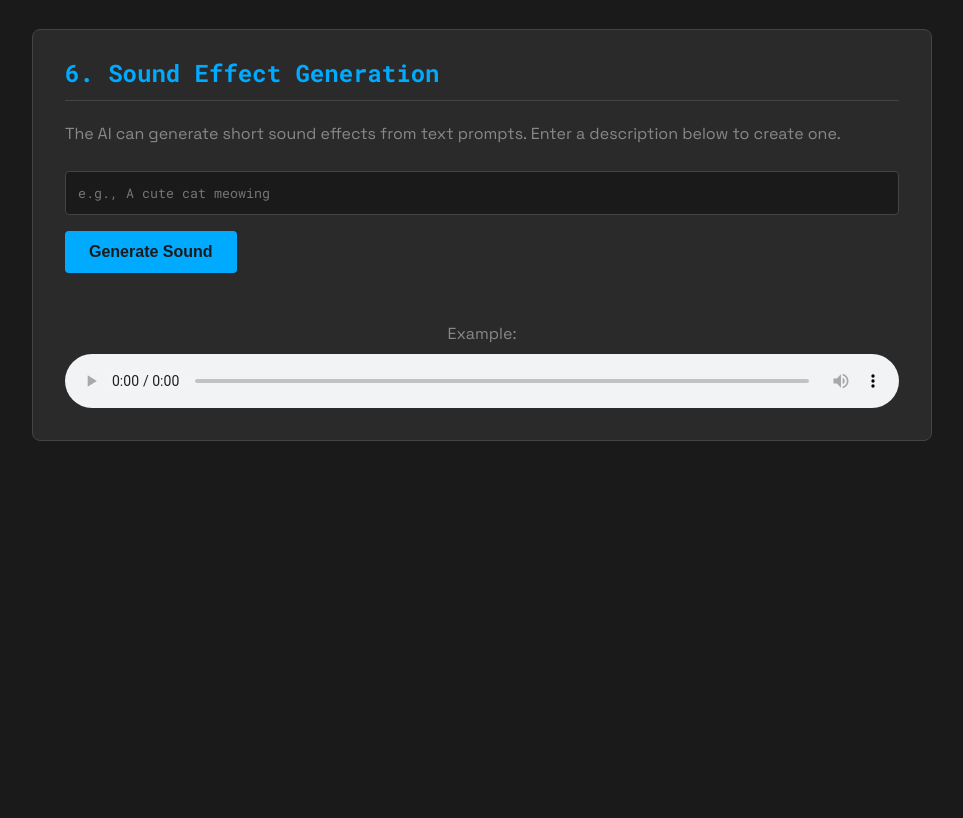
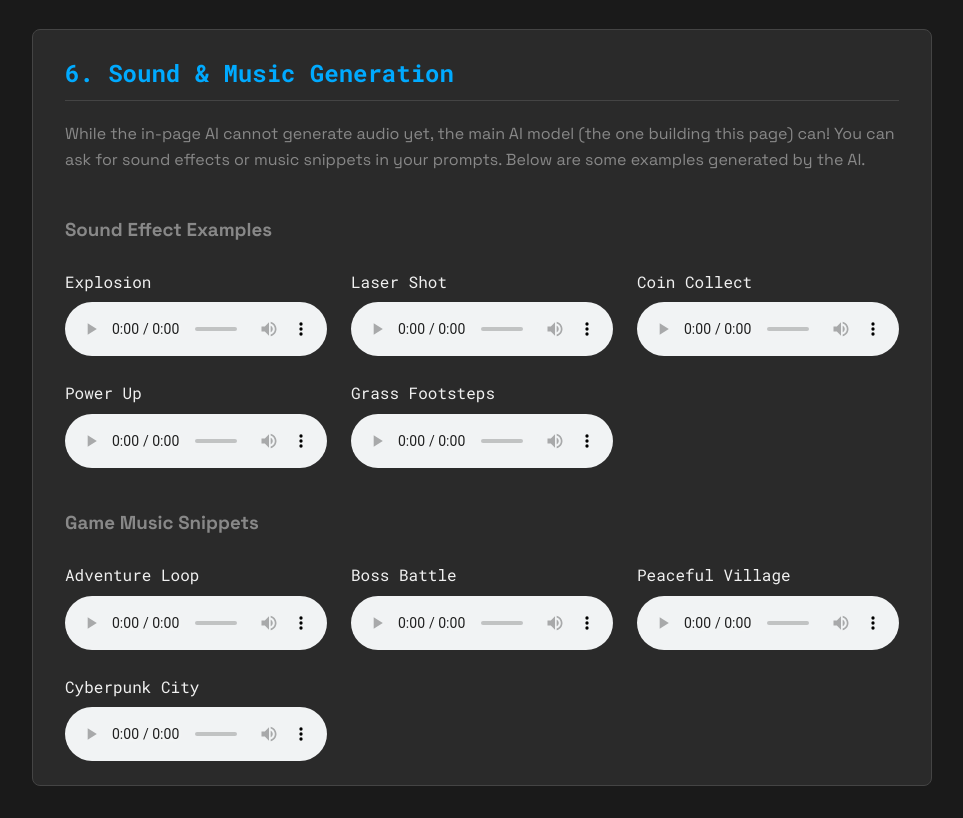
Before and after one commit to websimapi/websim-websim-ai-capabilities-showcase, a plain HTML site: page index.html in a window 1280 px wide. Shown: the part 2630-3448 px from the top of the page, without its empty margins (158-1121 px from the left). Before the commit the page ends 3103 px from the top, so only its background shows below. Drawn offline with Linux system fonts and the light colour scheme.

Commit message:
v4: Explain that #6 is not in site AI generate but can be generated in the main prompt that the main model has access to; for now you the main model should just generate a bunch of examples for audio snippets and game music snippets and explain you can p

```diff
--- a/index.html
+++ b/index.html
@@ -185,6 +185,28 @@
             100% { transform: rotate(360deg); }
         }
 
+        .sound-grid {
+            display: grid;
+            grid-template-columns: repeat(auto-fill, minmax(200px, 1fr));
+            gap: 1.5rem;
+        }
+
+        .sound-item {
+            display: flex;
+            flex-direction: column;
+            gap: 0.5rem;
+        }
+
+        .sound-item p {
+            margin: 0;
+            font-family: 'Roboto Mono', monospace;
+            color: var(--primary-color);
+        }
+
+        .sound-item audio {
+            width: 100%;
+        }
+
     </style>
 </head>
 <body>
@@ -269,19 +291,55 @@
             </div>
         </div>
 
-        <!-- 6. Sound Effect Generation -->
+        <!-- 6. Sound & Music Generation -->
         <div class="capability-card">
-            <h2>6. Sound Effect Generation</h2>
-            <p class="description">The AI can generate short sound effects from text prompts. Enter a description below to create one.</p>
+            <h2>6. Sound & Music Generation</h2>
+            <p class="description">
+                While the in-page AI cannot generate audio yet, the main AI model (the one building this page) can! You can ask for sound effects or music snippets in your prompts. Below are some examples generated by the AI.
+            </p>
             <div class="demo-area">
-                <input type="text" id="soundPrompt" placeholder="e.g., A cute cat meowing">
-                <button id="generateSoundBtn">Generate Sound</button>
-                <div id="soundGenSpinner" class="loading-spinner"></div>
-                <div id="soundContainer" style="width: 100%; margin-top: 1rem;">
-                    <p style="color: var(--secondary-color); margin-bottom: 0.5rem; text-align: center;">Example:</p>
-                    <audio controls src="futuristic_beep.mp3" style="width: 100%;">
-                        Your browser does not support the audio element.
-                    </audio>
+                <h3 style="margin-bottom: 0.5rem; color: var(--secondary-color);">Sound Effect Examples</h3>
+                <div class="sound-grid">
+                    <div class="sound-item">
+                        <p>Explosion</p>
+                        <audio controls src="explosion.mp3"></audio>
+                    </div>
+                    <div class="sound-item">
+                        <p>Laser Shot</p>
+                        <audio controls src="laser_shot.mp3"></audio>
+                    </div>
+                    <div class="sound-item">
+                        <p>Coin Collect</p>
+                        <audio controls src="coin_collect.mp3"></audio>
+                    </div>
+                    <div class="sound-item">
+                        <p>Power Up</p>
+                        <audio controls src="power_up.mp3"></audio>
+                    </div>
+                     <div class="sound-item">
+                        <p>Grass Footsteps</p>
+                        <audio controls src="footsteps_grass.mp3"></audio>
+                    </div>
+                </div>
+
+                <h3 style="margin-top: 1.5rem; margin-bottom: 0.5rem; color: var(--secondary-color);">Game Music Snippets</h3>
+                 <div class="sound-grid">
+                     <div class="sound-item">
+                        <p>Adventure Loop</p>
+                        <audio controls src="adventure_loop.mp3"></audio>
+                    </div>
+                     <div class="sound-item">
+                        <p>Boss Battle</p>
+                        <audio controls src="boss_battle.mp3"></audio>
+                    </div>
+                     <div class="sound-item">
+                        <p>Peaceful Village</p>
+                        <audio controls src="peaceful_village.mp3"></audio>
+                    </div>
+                     <div class="sound-item">
+                        <p>Cyberpunk City</p>
+                        <audio controls src="cyberpunk_city.mp3"></audio>
+                    </div>
                 </div>
             </div>
         </div>
@@ -491,50 +549,6 @@
             }
         });
 
-
-        // --- 6. Sound Effect Generation ---
-        const generateSoundBtn = document.getElementById('generateSoundBtn');
-        const soundPromptInput = document.getElementById('soundPrompt');
-        const soundContainer = document.getElementById('soundContainer');
-
-        generateSoundBtn.addEventListener('click', async () => {
-            const prompt = soundPromptInput.value.trim();
-            if (!prompt) {
-                alert('Please enter a prompt for the sound effect.');
-                return;
-            }
-
-            disableButton(generateSoundBtn);
-            showSpinner('soundGenSpinner');
-            soundContainer.style.display = 'none';
-            soundContainer.innerHTML = ''; // Clear previous sound
-
-            try {
-                // Assuming websim.soundGen exists to generate audio from a prompt.
-                const result = await websim.soundGen({
-                    prompt: prompt,
-                    duration_seconds: 5 // Capping at 5s for sound effects
-                });
-
-                const audio = document.createElement('audio');
-                audio.src = result.url;
-                audio.controls = true;
-                audio.style.width = '100%';
-
-                soundContainer.appendChild(audio);
-                soundContainer.style.display = 'block';
-                audio.play();
-
-            } catch (error) {
-                console.error('Sound generation error:', error);
-                soundContainer.innerHTML = `<p style="color: var(--error-color);">Error generating sound. This feature might not be available yet.</p>`;
-                soundContainer.style.display = 'block';
-            } finally {
-                hideSpinner('soundGenSpinner');
-                enableButton(generateSoundBtn);
-            }
-        });
-
     </script>
 <script defer src="https://static.cloudflareinsights.com/beacon.min.js/v8c78df7c7c0f484497ecbca7046644da1771523124516" integrity="sha512-8DS7rgIrAmghBFwoOTujcf6D9rXvH8xm8JQ1Ja01h9QX8EzXldiszufYa4IFfKdLUKTTrnSFXLDkUEOTrZQ8Qg==" data-cf-beacon='{"version":"2024.11.0","token":"4c6229722a6346bc8eb5cb0e5eae5d41","server_timing":{"name":{"cfCacheStatus":true,"cfEdge":true,"cfExtPri":true,"cfL4":true,"cfOrigin":true,"cfSpeedBrain":true},"location_startswith":null}}' crossorigin="anonymous"></script>
 </body>
```
Also changed, not shown: 9 other files.
